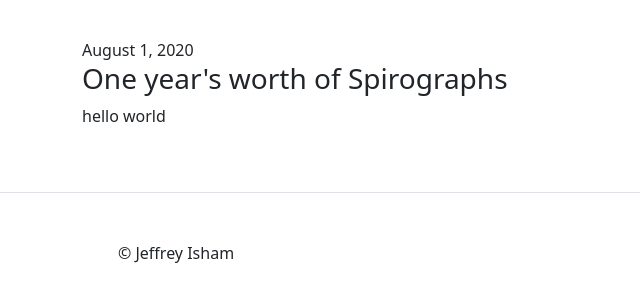
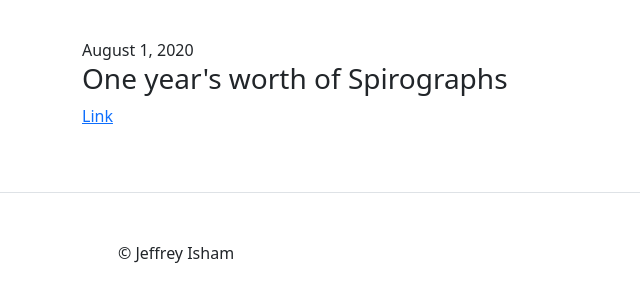
Before and after one commit to jeffreyisham/jeffreyisham.github.io, a Jekyll site: the page built from _posts/2020-08-01-one-years-worth-of-spirographs.md, in a window 1280 px wide. Shown: the part 187-487 px from the top of the page, without its empty margins (0-640 px from the left). Built offline with Jekyll 4.4.1, drawn with Linux system fonts in a browser that asks for light colours.

Commit message:
Update 2020-08-01-one-years-worth-of-spirographs.md

```diff
--- a/_posts/2020-08-01-one-years-worth-of-spirographs.md
+++ b/_posts/2020-08-01-one-years-worth-of-spirographs.md
@@ -6,4 +6,4 @@ meta:
   title: One year's worth of Spirographs | Jeffrey Isham
 ---
 
-<p>hello world</p>
+<p><a href="https://www.instagram.com/p/CDWffa6nHj4/">Link</a></p>
```
